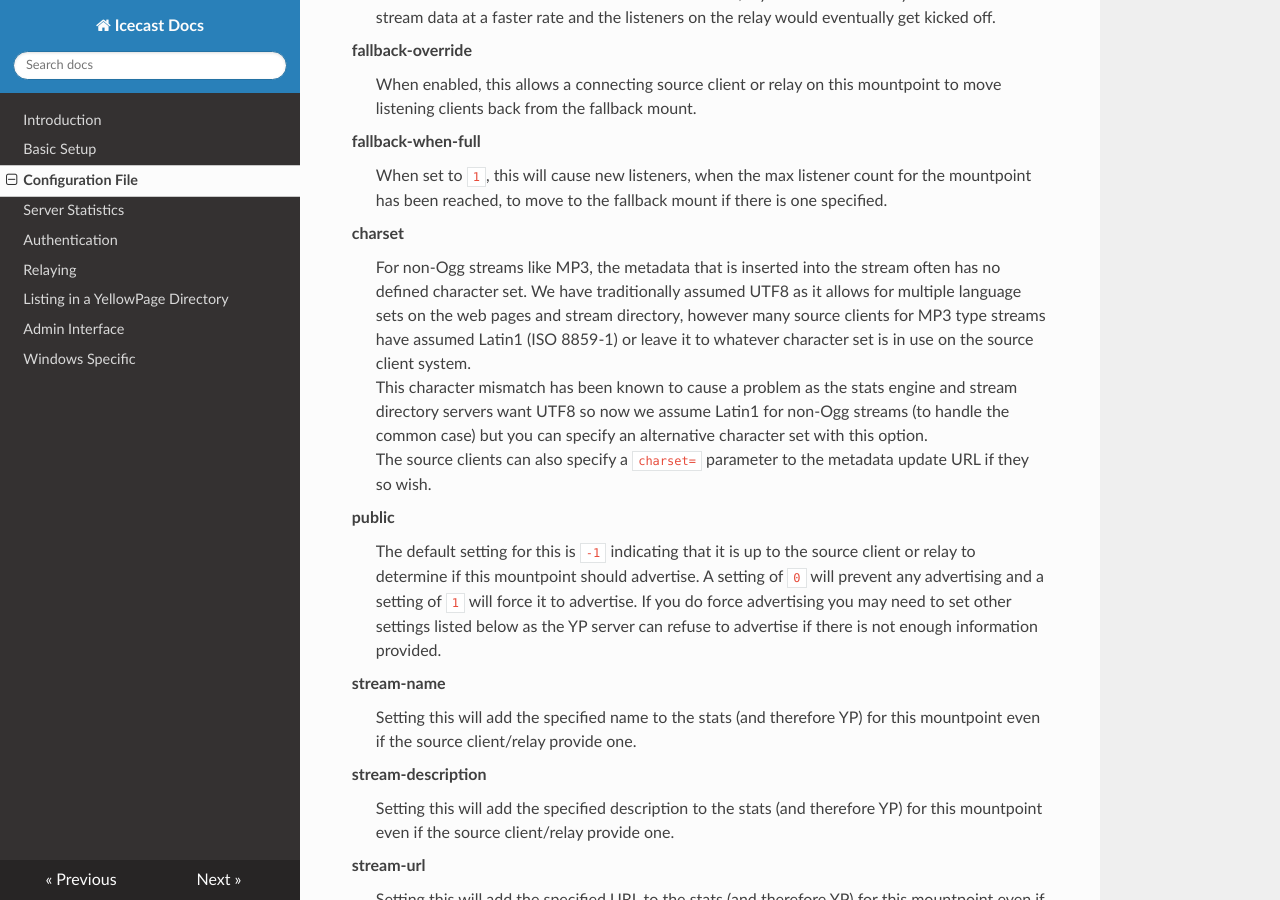
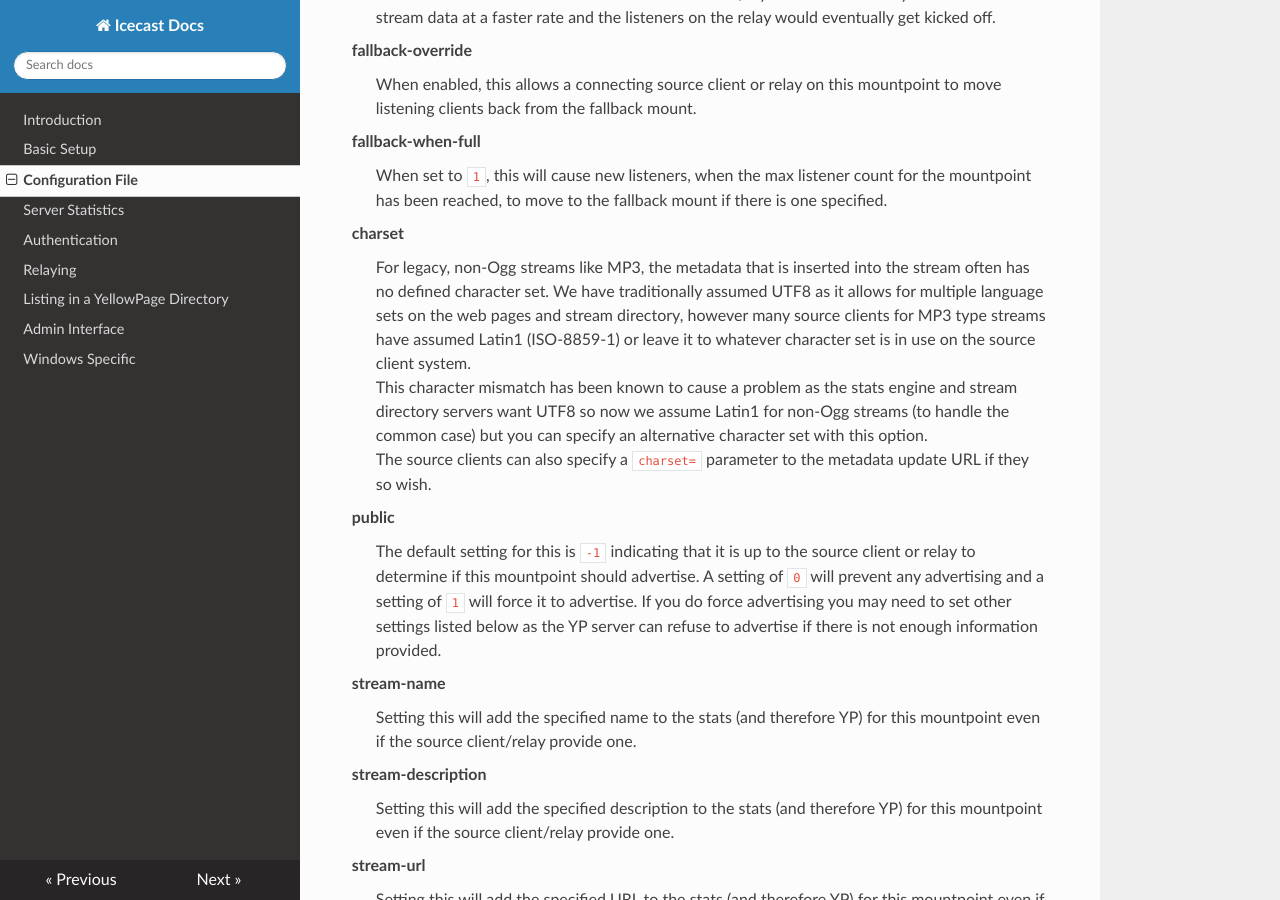
Before and after one commit to barionleg/Xipho, an MkDocs documentation site: the page built from docs/config_file.md, in a window 1280 px wide and 900 px high, scrolled down 7585 px. Built offline with MkDocs 1.6.1, drawn with Linux system fonts in a browser that asks for light colours; nearby versions of some CDN libraries; old or Windows-style settings are respelled for this version of MkDocs.

Commit message:
Fix up spelling of ISO-8859-1

```diff
--- a/docs/config_file.md
+++ b/docs/config_file.md
@@ -345,9 +345,9 @@ fallback-when-full
   been reached, to move to the fallback mount if there is one specified.
 
 charset
-: For non-Ogg streams like MP3, the metadata that is inserted into the stream often has no defined character set.
+: For legacy, non-Ogg streams like MP3, the metadata that is inserted into the stream often has no defined character set.
   We have traditionally assumed UTF8 as it allows for multiple language sets on the web pages and stream directory,
-  however many source clients for MP3 type streams have assumed Latin1 (ISO 8859-1) or leave it to whatever character
+  however many source clients for MP3 type streams have assumed Latin1 (ISO-8859-1) or leave it to whatever character
   set is in use on the source client system.
   This character mismatch has been known to cause a problem as the stats engine and stream directory servers want UTF8
   so now we assume Latin1 for non-Ogg streams (to handle the common case) but you can specify an alternative character
```
Also changed, not shown: other parts of docs/config_file.md (+1 -1 lines).
